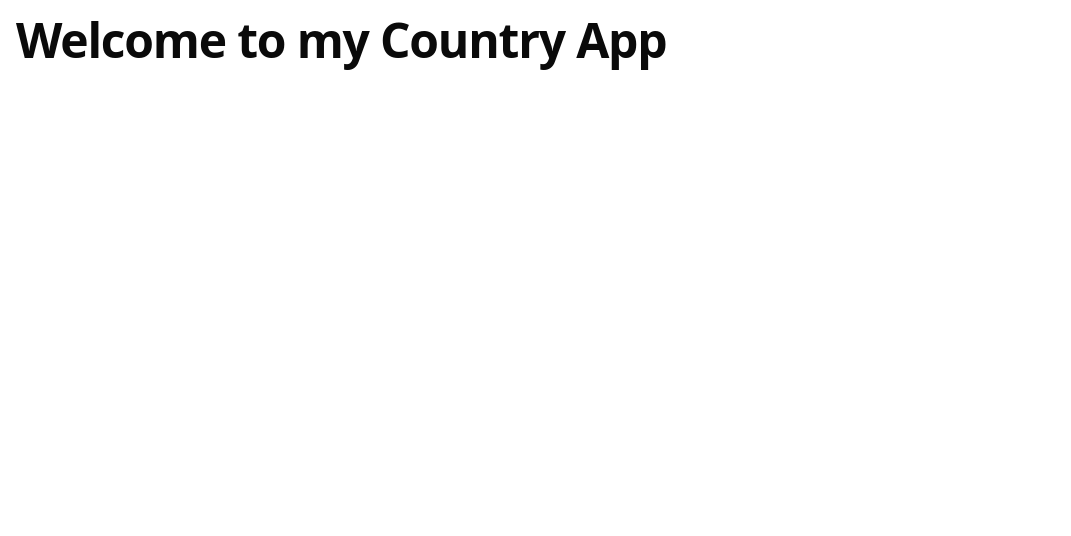
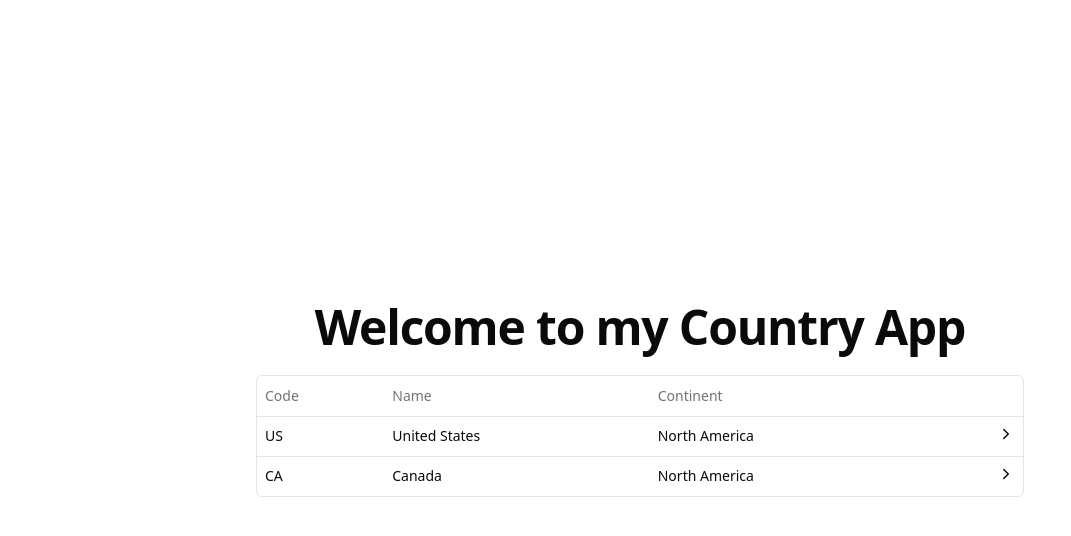
Before and after one commit to LuisDev2001/countries-app-graphql, a React (Vite) app: page / in a window 1280 px wide. Shown: the top 536 px of the page, without its empty margins (0-1071 px from the left). Built offline with nearby package versions, Linux system fonts and the light colour scheme.

Commit message:
feat: Create CountryDataTable component to use in home view

```diff
--- a/package.json
+++ b/package.json
@@ -13,7 +13,9 @@
   "dependencies": {
     "@apollo/client": "^3.12.6",
     "@radix-ui/react-slot": "^1.1.1",
+    "@radix-ui/react-tooltip": "^1.1.6",
     "@tanstack/react-router": "^1.97.3",
+    "@tanstack/react-table": "^8.20.6",
     "class-variance-authority": "^0.7.1",
     "clsx": "^2.1.1",
     "graphql": "^16.10.0",
--- /dev/null
+++ b/src/components/CountryDataTable.tsx
@@ -0,0 +1,74 @@
+import {
+  flexRender,
+  getCoreRowModel,
+  useReactTable,
+} from "@tanstack/react-table"
+import {
+  Table,
+  TableBody,
+  TableCell,
+  TableHead,
+  TableHeader,
+  TableRow,
+} from "@/components/ui/table"
+import type { ColumnDef } from '@tanstack/react-table'
+
+export interface DataTableProps<TData, TValue> {
+  columns: ColumnDef<TData, TValue>[]
+  data: TData[]
+}
+
+export function CountryDataTable<TData, TValue>({
+  columns,
+  data,
+}: DataTableProps<TData, TValue>){
+  const table = useReactTable({
+    columns,
+    data,
+    getCoreRowModel: getCoreRowModel(),
+  })
+
+  return (
+    <div className="rounded-md border w-full lg:max-w-3xl">
+      <Table>
+        <TableHeader>
+          {table.getHeaderGroups().map((headerGroup) => (
+            <TableRow key={headerGroup.id}>
+              {headerGroup.headers.map((header) => {
+                return (
+                  <TableHead key={header.id}>
+                    {header.isPlaceholder
+                      ? null
+                      : flexRender(
+                          header.column.columnDef.header,
+                          header.getContext()
+                        )}
+                  </TableHead>
+                )
+              })}
+            </TableRow>
+          ))}
+        </TableHeader>
+        <TableBody>
+          {table.getRowModel().rows?.length ? (
+            table.getRowModel().rows.map((row) => (
+              <TableRow key={row.id}>
+                {row.getVisibleCells().map((cell) => (
+                  <TableCell key={cell.id}>
+                    {flexRender(cell.column.columnDef.cell, cell.getContext())}
+                  </TableCell>
+                ))}
+              </TableRow>
+            ))
+          ) : (
+            <TableRow>
+              <TableCell colSpan={columns.length} className="h-72 text-center">
+                No results.
+              </TableCell>
+            </TableRow>
+          )}
+        </TableBody>
+      </Table>
+    </div>
+  )
+}
--- /dev/null
+++ b/src/components/ui/table.tsx
@@ -0,0 +1,120 @@
+import * as React from "react"
+
+import { cn } from "@/lib/utils"
+
+const Table = React.forwardRef<
+  HTMLTableElement,
+  React.HTMLAttributes<HTMLTableElement>
+>(({ className, ...props }, ref) => (
+  <div className="relative w-full overflow-auto">
+    <table
+      ref={ref}
+      className={cn("w-full caption-bottom text-sm", className)}
+      {...props}
+    />
+  </div>
+))
+Table.displayName = "Table"
+
+const TableHeader = React.forwardRef<
+  HTMLTableSectionElement,
+  React.HTMLAttributes<HTMLTableSectionElement>
+>(({ className, ...props }, ref) => (
+  <thead ref={ref} className={cn("[&_tr]:border-b", className)} {...props} />
+))
+TableHeader.displayName = "TableHeader"
+
+const TableBody = React.forwardRef<
+  HTMLTableSectionElement,
+  React.HTMLAttributes<HTMLTableSectionElement>
+>(({ className, ...props }, ref) => (
+  <tbody
+    ref={ref}
+    className={cn("[&_tr:last-child]:border-0", className)}
+    {...props}
+  />
+))
+TableBody.displayName = "TableBody"
+
+const TableFooter = React.forwardRef<
+  HTMLTableSectionElement,
+  React.HTMLAttributes<HTMLTableSectionElement>
+>(({ className, ...props }, ref) => (
+  <tfoot
+    ref={ref}
+    className={cn(
+      "border-t bg-muted/50 font-medium [&>tr]:last:border-b-0",
+      className
+    )}
+    {...props}
+  />
+))
+TableFooter.displayName = "TableFooter"
+
+const TableRow = React.forwardRef<
+  HTMLTableRowElement,
+  React.HTMLAttributes<HTMLTableRowElement>
+>(({ className, ...props }, ref) => (
+  <tr
+    ref={ref}
+    className={cn(
+      "border-b transition-colors hover:bg-muted/50 data-[state=selected]:bg-muted",
+      className
+    )}
+    {...props}
+  />
+))
+TableRow.displayName = "TableRow"
+
+const TableHead = React.forwardRef<
+  HTMLTableCellElement,
+  React.ThHTMLAttributes<HTMLTableCellElement>
+>(({ className, ...props }, ref) => (
+  <th
+    ref={ref}
+    className={cn(
+      "h-10 px-2 text-left align-middle font-medium text-muted-foreground [&:has([role=checkbox])]:pr-0 [&>[role=checkbox]]:translate-y-[2px]",
+      className
+    )}
+    {...props}
+  />
+))
+TableHead.displayName = "TableHead"
+
+const TableCell = React.forwardRef<
+  HTMLTableCellElement,
+  React.TdHTMLAttributes<HTMLTableCellElement>
+>(({ className, ...props }, ref) => (
+  <td
+    ref={ref}
+    className={cn(
+      "p-2 align-middle [&:has([role=checkbox])]:pr-0 [&>[role=checkbox]]:translate-y-[2px]",
+      className
+    )}
+    {...props}
+  />
+))
+TableCell.displayName = "TableCell"
+
+const TableCaption = React.forwardRef<
+  HTMLTableCaptionElement,
+  React.HTMLAttributes<HTMLTableCaptionElement>
+>(({ className, ...props }, ref) => (
+  <caption
+    ref={ref}
+    className={cn("mt-4 text-sm text-muted-foreground", className)}
+    {...props}
+  />
+))
+TableCaption.displayName = "TableCaption"
+
+export {
+  Table,
+  TableHeader,
+  TableBody,
+  TableFooter,
+  TableHead,
+  TableRow,
+  TableCell,
+  TableCaption,
+}
--- /dev/null
+++ b/src/components/ui/tooltip.tsx
@@ -0,0 +1,30 @@
+import * as React from "react"
+import * as TooltipPrimitive from "@radix-ui/react-tooltip"
+
+import { cn } from "@/lib/utils"
+
+const TooltipProvider = TooltipPrimitive.Provider
+
+const Tooltip = TooltipPrimitive.Root
+
+const TooltipTrigger = TooltipPrimitive.Trigger
+
+const TooltipContent = React.forwardRef<
+  React.ElementRef<typeof TooltipPrimitive.Content>,
+  React.ComponentPropsWithoutRef<typeof TooltipPrimitive.Content>
+>(({ className, sideOffset = 4, ...props }, ref) => (
+  <TooltipPrimitive.Portal>
+    <TooltipPrimitive.Content
+      ref={ref}
+      sideOffset={sideOffset}
+      className={cn(
+        "z-50 overflow-hidden rounded-md bg-primary px-3 py-1.5 text-xs text-primary-foreground animate-in fade-in-0 zoom-in-95 data-[state=closed]:animate-out data-[state=closed]:fade-out-0 data-[state=closed]:zoom-out-95 data-[side=bottom]:slide-in-from-top-2 data-[side=left]:slide-in-from-right-2 data-[side=right]:slide-in-from-left-2 data-[side=top]:slide-in-from-bottom-2",
+        className
+      )}
+      {...props}
+    />
+  </TooltipPrimitive.Portal>
+))
+TooltipContent.displayName = TooltipPrimitive.Content.displayName
+
+export { Tooltip, TooltipTrigger, TooltipContent, TooltipProvider }
--- a/src/layouts/MainLayout.tsx
+++ b/src/layouts/MainLayout.tsx
@@ -2,7 +2,7 @@ import { Outlet } from '@tanstack/react-router'
 
 export const MainLayout = () => {
   return (
-    <div className="container mx-auto p-4">
+    <div className="container mx-auto p-4 flex flex-col gap-6 flex-wrap justify-center items-center h-screen">
       <Outlet />
     </div>
   )
--- /dev/null
+++ b/src/models/country.table.models.ts
@@ -0,0 +1,6 @@
+export interface Columns {
+  code: string
+  name: string
+  continentName: string
+  actions: string
+}
--- a/src/views/HomeView.tsx
+++ b/src/views/HomeView.tsx
@@ -1,7 +1,75 @@
+import { Link } from '@tanstack/react-router'
+import { ChevronRight } from 'lucide-react'
+import {
+  Tooltip,
+  TooltipContent,
+  TooltipProvider,
+  TooltipTrigger,
+} from "@/components/ui/tooltip"
+import { CountryDataTable } from '@/components/CountryDataTable'
+
+import type { ColumnDef } from '@tanstack/react-table'
+import type { Columns } from '@/models/country.table.models'
+
+const columns: ColumnDef<Columns>[] = [
+  {
+    accessorKey: 'code',
+    header: 'Code',
+  },
+  {
+    accessorKey: 'name',
+    header: 'Name',
+  },
+  {
+    accessorKey: 'continentName',
+    header: 'Continent',
+  },
+  {
+    accessorKey: 'actions',
+    header: '',
+    cell: ({ row }) => {
+      const data = row.original
+
+      return (
+        <div className='text-right'>
+          <TooltipProvider>
+            <Tooltip>
+              <TooltipTrigger>
+                <Link to="/country/$countryId" params={{ countryId: data.code }}>
+                  <ChevronRight size="18"></ChevronRight>
+                </Link>
+              </TooltipTrigger>
+              <TooltipContent>
+                <p>See details</p>
+              </TooltipContent>
+            </Tooltip>
+          </TooltipProvider>
+        </div>
+      )
+    }
+  },
+]
+
+const data = [
+  {
+    code: 'US',
+    name: 'United States',
+    continentName: 'North America',
+    actions: 'Edit Delete',
+  },
+  {
+    code: 'CA',
+    name: 'Canada',
+    continentName: 'North America',
+    actions: 'Edit Delete',
+  },
+]
+
 export function HomeView() {
   return <>
     <h1 className="scroll-m-20 text-4xl font-extrabold tracking-tight lg:text-5xl">
       Welcome to my Country App
     </h1>
+    <CountryDataTable columns={columns} data={data} />
   </>
 }
```
Also changed, not shown: 1 other file (tests, documents, lock files or other folders).
